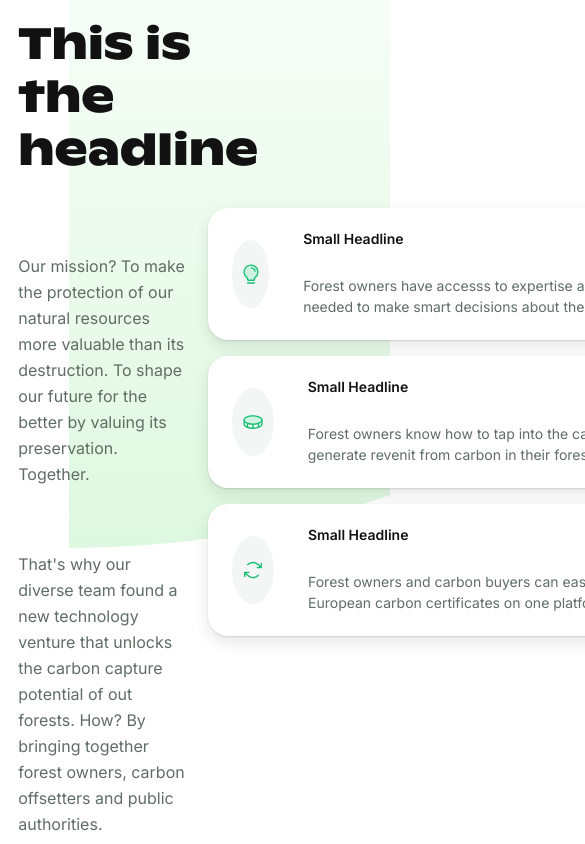
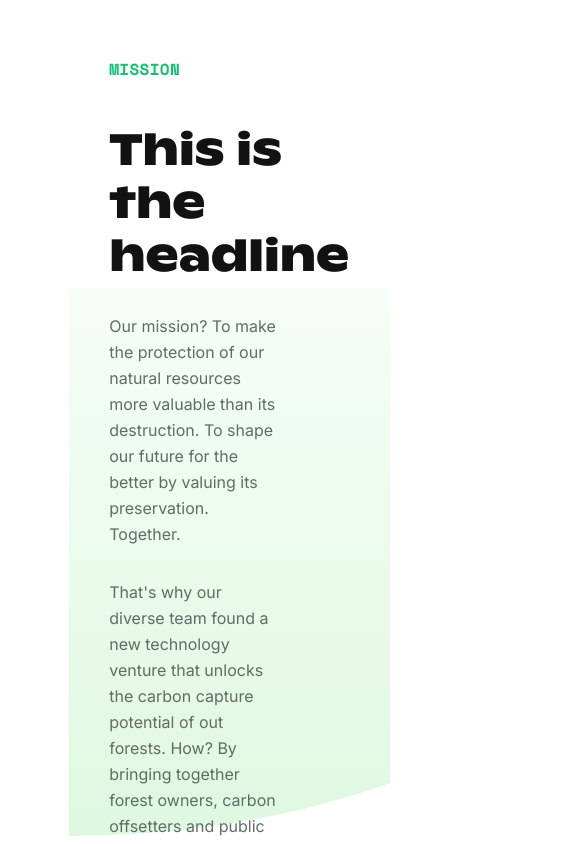
Before and after one commit to lialila/tree-mission, a Next.js app: page / in a window 390 px wide. Shown: the top 844 px of the page, 585 px wide, since content can reach past the window. Built offline with nearby package versions, Linux system fonts and the light colour scheme.

Commit message:
Make responsive

```diff
--- a/app/page.module.scss
+++ b/app/page.module.scss
@@ -29,6 +29,7 @@
   }
 
   h1 {
+    margin: 0;
     font-family: 'GintoNord';
     font-style: normal;
     font-weight: 700;
@@ -38,6 +39,7 @@
   }
 
   p {
+    margin: 0;
     font-family: 'Inter';
     font-style: normal;
     font-weight: 400;
@@ -50,7 +52,7 @@
     display: flex;
     justify-content: center;
     align-items: center;
-    padding: 10px 24px;
+    padding: 5px 12px;
     gap: 8px;
     width: 241px;
     height: 48px;
@@ -68,7 +70,7 @@
 }
 
 .cards {
-  width: 42%;
+  width: 40vw;
   font-family: 'Inter';
   display: flex;
   flex-direction: column;
@@ -131,6 +133,24 @@
   img {
     width: 22px;
     height: 24px;
+  }
+}
+
+@media (max-width: 700px) {
+  .main {
+    margin: auto;
+    margin-top: 18rem;
+    display: flex;
+    flex-direction: column;
+    justify-content: center;
+    h3,
+    p {
+      margin: 0;
+    }
+  }
+  .card {
+    width: 390px;
+    // height: 48px;
   }
 }
 /* Enable hover only on non-touch devices */
```
